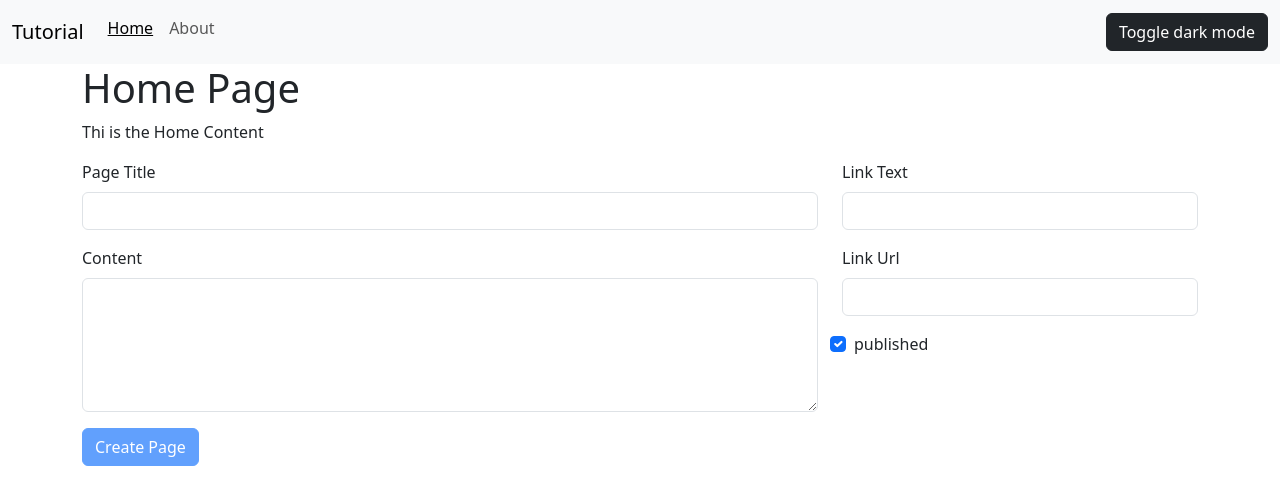
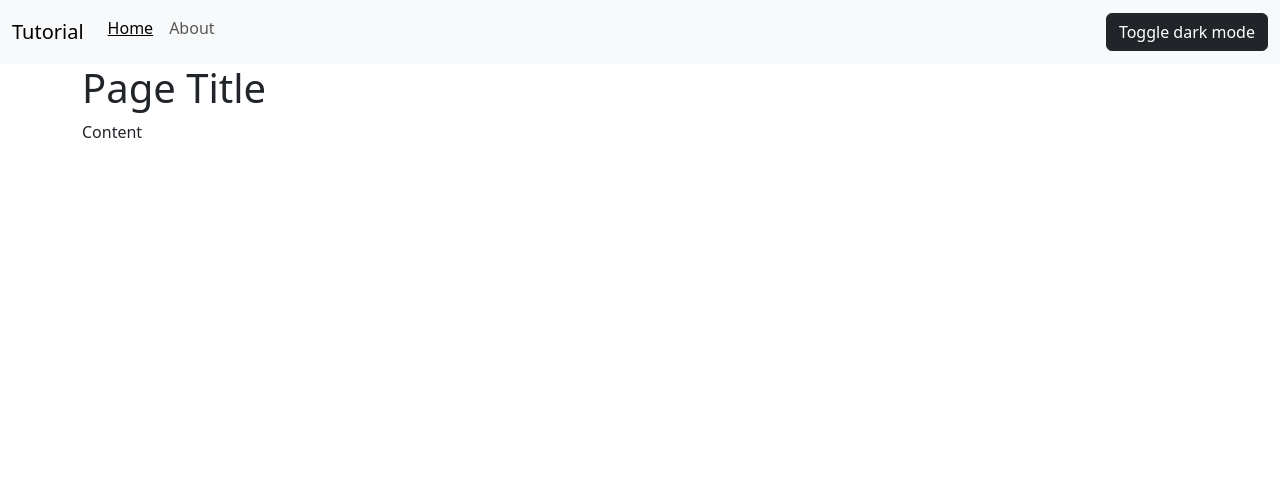
Before and after one commit to Venzeer/VueProjectTut, a Vue app in the folder my-vue-app/: page / in a window 1280 px wide. Shown: the top 504 px of the page. Built offline with nearby package versions, Linux system fonts and the light colour scheme.

Commit message:
added vue router

```diff
--- a/my-vue-app/package.json
+++ b/my-vue-app/package.json
@@ -9,7 +9,8 @@
   "dependencies": {
     "bootstrap": "^5.3.3",
     "core-js": "^3.8.3",
-    "vue": "^3.2.13"
+    "vue": "^3.2.13",
+    "vue-router": "^4.3.2"
   },
   "devDependencies": {
     "@vue/cli-plugin-babel": "~5.0.0",
--- a/my-vue-app/src/App.vue
+++ b/my-vue-app/src/App.vue
@@ -6,14 +6,18 @@
       >
   </navbar>
 
-  <PageViewer
+  <router-view>
+
+  </router-view>
+
+  <!-- <PageViewer
       v-if="pages.length > 0"
       :page="pages[activePage]">
   </PageViewer>
 
   <create-page
     @page-created="pageCreated">
-  </create-page>
+  </create-page> -->
 
 </template>
 
--- /dev/null
+++ b/my-vue-app/src/Routes.js
@@ -0,0 +1,13 @@
+import { createRouter, createWebHashHistory } from "vue-router";
+import PageViewer from './components/PageViewer.vue'
+import CreatePage from './components/CreatePage.vue'
+
+const router = createRouter({
+    history: createWebHashHistory(),
+    routes: [
+        { path: '/', component: PageViewer },
+        { path: '/create', component: CreatePage }
+    ]
+})
+
+export default router;
--- a/my-vue-app/src/components/PageViewer.vue
+++ b/my-vue-app/src/components/PageViewer.vue
@@ -1,7 +1,7 @@
 <template>
     <div class="container">
-        <h1 class="emphasize">{{ page.pageTitle }}</h1>
-        <p>{{ page.content }}</p>
+        <h1 class="emphasize">Page Title</h1>
+        <p>Content</p>
     </div>
 </template>
 
--- a/my-vue-app/src/main.js
+++ b/my-vue-app/src/main.js
@@ -2,8 +2,11 @@ import { createApp } from 'vue';
 import App from './App.vue';
 import '../node_modules/bootstrap/dist/css/bootstrap.css';
 import $bus from './utils/Events';
+import router from './Routes';
 
 const app = createApp(App)
+
+app.use(router);
 
 app.config.globalProperties.$bus = $bus
 
```
Also changed, not shown: 1 other file (tests, documents, lock files or other folders).
